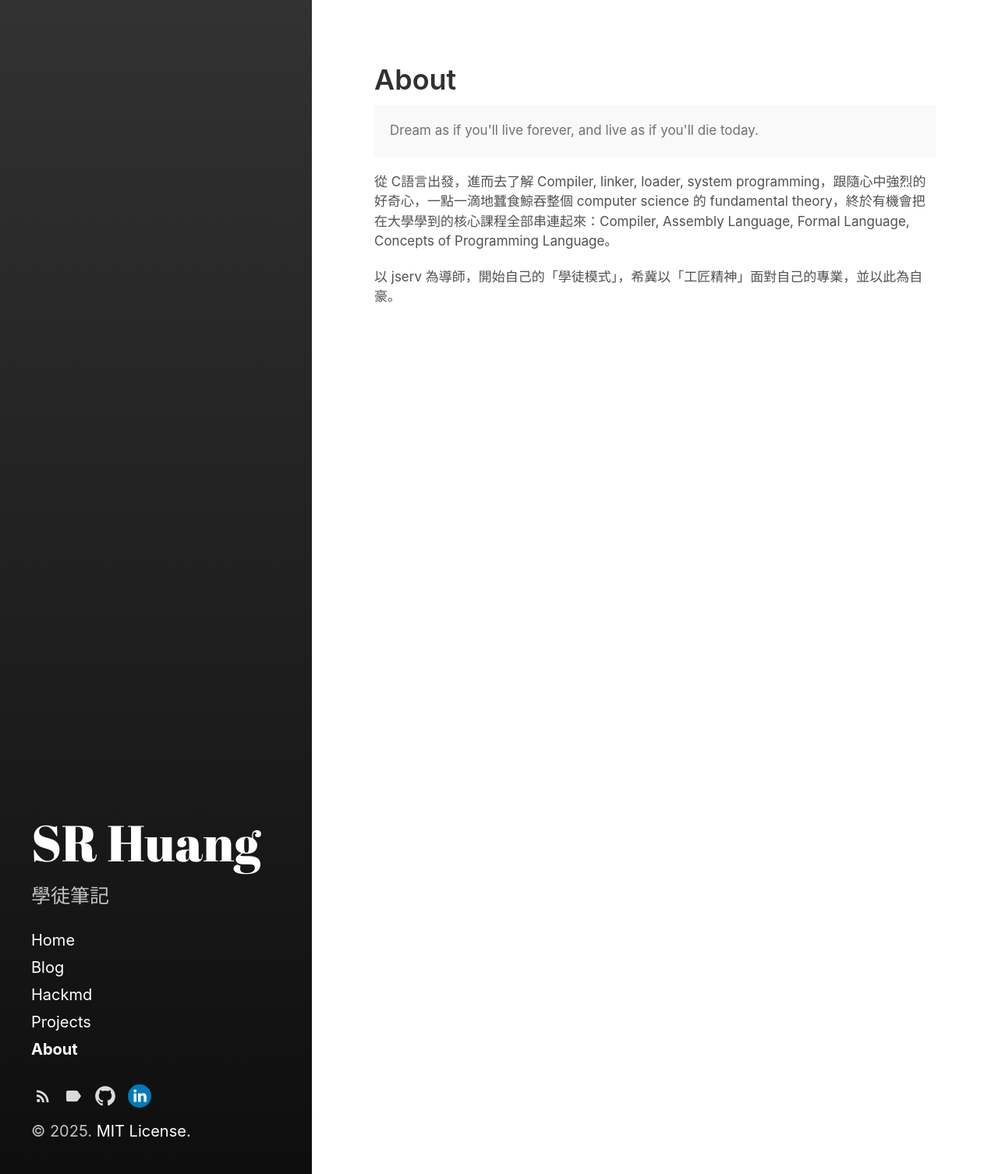
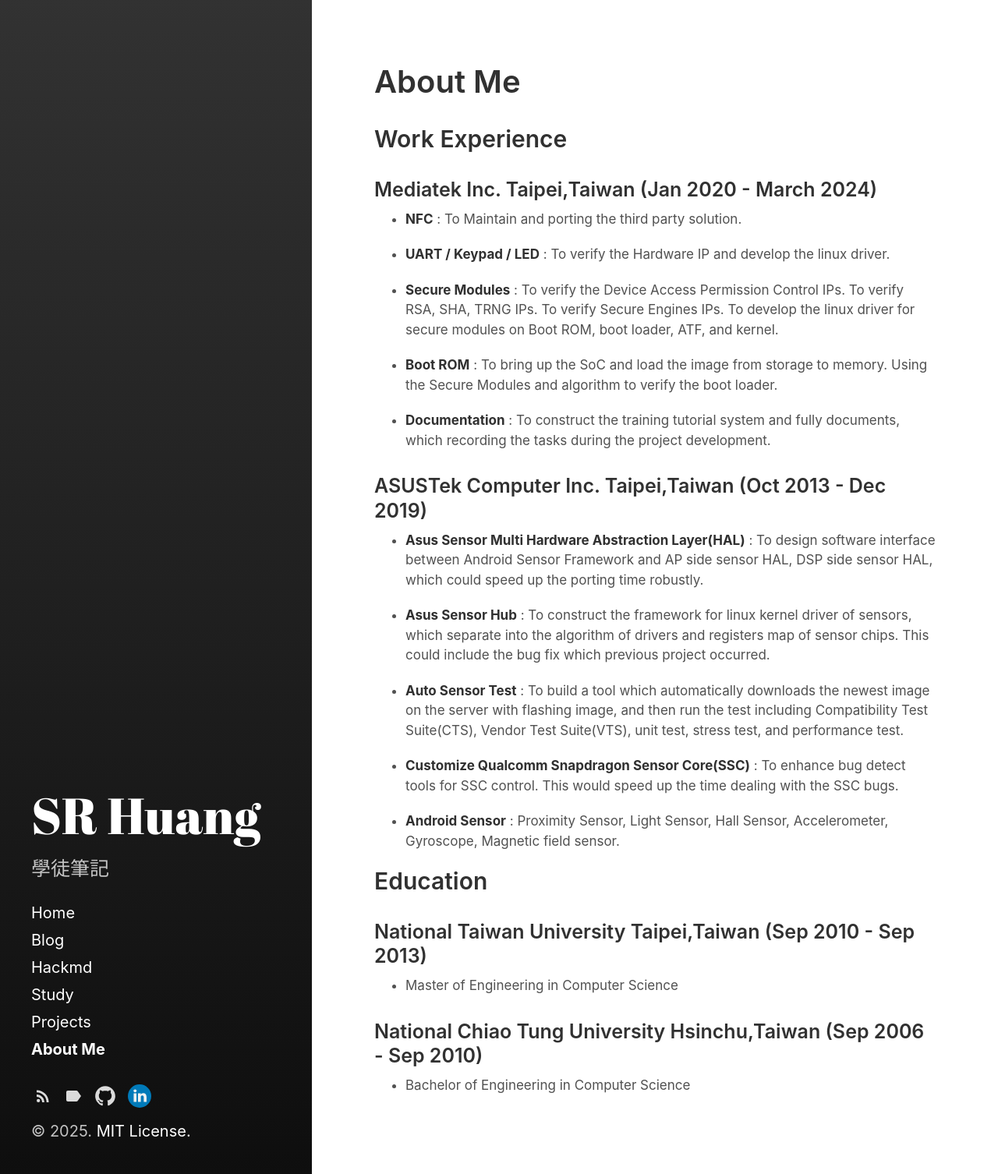
Before and after one commit to srhuang/srhuang.github.io, a Jekyll site: the page built from about.md, in a window 1280 px wide. Shown: the whole page at 78% size. Built offline with Jekyll 4.4.1, drawn with Linux system fonts in a browser that asks for light colours.

Commit message:
final post

```diff
--- a/_sass/hydeout/_posts.scss
+++ b/_sass/hydeout/_posts.scss
@@ -27,7 +27,7 @@
 .post-title,
 .post-title a {
   color: $heading-color;
-  font-size: 1.8rem;
+  font-size: 2rem;
 }
 .page-title,
 .post-title {
--- a/about.md
+++ b/about.md
@@ -1,13 +1,42 @@
 ---
 layout: page
-title: About
+title: About Me
 sidebar_link: true
+sidebar_sort_order: 3
 ---
 
-<p class="message">
-  Dream as if you'll live forever, and live as if you'll die today.
-</p>
+## Work Experience
 
-從 C語言出發，進而去了解 Compiler, linker, loader, system programming，跟隨心中強烈的好奇心，一點一滴地蠶食鯨吞整個 computer science 的 fundamental theory，終於有機會把在大學學到的核心課程全部串連起來：Compiler, Assembly Language, Formal Language, Concepts of Programming Language。
+### Mediatek Inc. Taipei,Taiwan (Jan 2020 - March 2024)
 
-以 jserv 為導師，開始自己的「學徒模式」，希冀以「工匠精神」面對自己的專業，並以此為自豪。
+* **NFC** : To Maintain and porting the third party solution.
+
+* **UART / Keypad / LED** : To verify the Hardware IP and develop the linux driver.
+
+* **Secure Modules** : To verify the Device Access Permission Control IPs. To verify RSA, SHA, TRNG IPs. To verify Secure Engines IPs. To develop the linux driver for secure modules on Boot ROM, boot loader, ATF, and kernel.
+
+* **Boot ROM** : To bring up the SoC and load the image from storage to memory. Using the Secure Modules and algorithm to verify the boot loader.
+
+* **Documentation** : To construct the training tutorial system and fully documents, which recording the tasks during the project development.
+
+### ASUSTek Computer Inc. Taipei,Taiwan (Oct 2013 - Dec 2019)
+
+* **Asus Sensor Multi Hardware Abstraction Layer(HAL)** : To design software interface between Android Sensor Framework and AP side sensor HAL, DSP side sensor HAL, which could speed up the porting time robustly.
+
+* **Asus Sensor Hub** : To construct the framework for linux kernel driver of sensors, which separate into the algorithm of drivers and registers map of sensor chips. This could include the bug fix which previous project occurred.
+
+* **Auto Sensor Test** : To build a tool which automatically downloads the newest image on the server with flashing image, and then run the test including Compatibility Test Suite(CTS), Vendor Test Suite(VTS), unit test, stress test, and performance test.
+
+* **Customize Qualcomm Snapdragon Sensor Core(SSC)** : To enhance bug detect tools for SSC control. This would speed up the time dealing with the SSC bugs.
+
+* **Android Sensor** : Proximity Sensor, Light Sensor, Hall Sensor, Accelerometer, Gyroscope, Magnetic field sensor.
+
+## Education
+
+### National Taiwan University Taipei,Taiwan (Sep 2010 - Sep 2013)
+
+* Master of Engineering in Computer Science
+
+### National Chiao Tung University Hsinchu,Taiwan (Sep 2006 - Sep 2010)
+
+* Bachelor of Engineering in Computer Science
```
Also changed, not shown: Projects.md (+2 -1 lines), _posts/2025-06-06-001.md (+18 -3 lines), category/Blog.md (+0 -2 lines), study.md (added, +20 -0 lines), assets/img/apprenticeship.png (added), 8 other files.
